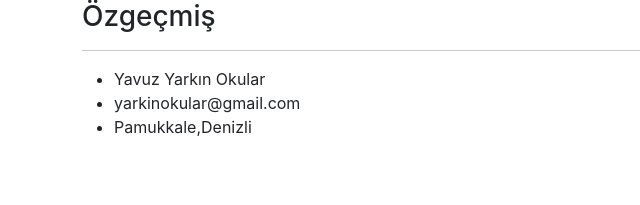
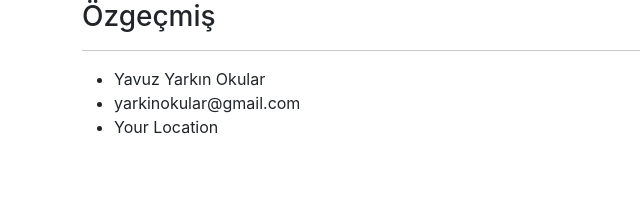
Before and after one commit to yavuzyarkinokular/react-tutorial, a React (Create React App) app in the folder reactapp/: page / in a window 1280 px wide. Shown: the top 205 px of the page, without its empty margins (0-640 px from the left). Built offline with nearby package versions, Linux system fonts and the light colour scheme.

Commit message:
proptypes

```diff
--- a/reactapp/src/components/navbar.js
+++ b/reactapp/src/components/navbar.js
@@ -1,4 +1,5 @@
 import React from "react";
+import PropTypes from "prop-types";
 
 const Navbar = (props) => {
   return (
@@ -7,5 +8,8 @@ const Navbar = (props) => {
     </div>
   );
 };
-
+Navbar.propTypes = { title: PropTypes.string.isRequired };
+Navbar.defaultProps = {
+  title: "Company Name",
+};
 export default Navbar;
--- a/reactapp/src/components/user.js
+++ b/reactapp/src/components/user.js
@@ -1,16 +1,29 @@
 import React, { Component } from "react";
+import PropTypes from "prop-types";
 
 class User extends Component {
   render() {
+    const { name, mail, location } = this.props;
+
     return (
       <div>
         <ul>
-          <li>{this.props.name}</li>
-          <li>{this.props.mail} </li>
-          <li>{this.props.ikametgah} </li>
+          <li>{name}</li>
+          <li>{mail} </li>
+          <li>{location} </li>
         </ul>
       </div>
     );
   }
 }
+User.propTypes = {
+  name: PropTypes.string.isRequired,
+  mail: PropTypes.string.isRequired,
+  location: PropTypes.string.isRequired,
+};
+User.defaultProps = {
+  name: "Your Name",
+  mail: "Your Mail",
+  location: "Your Location",
+};
 export default User;
```
